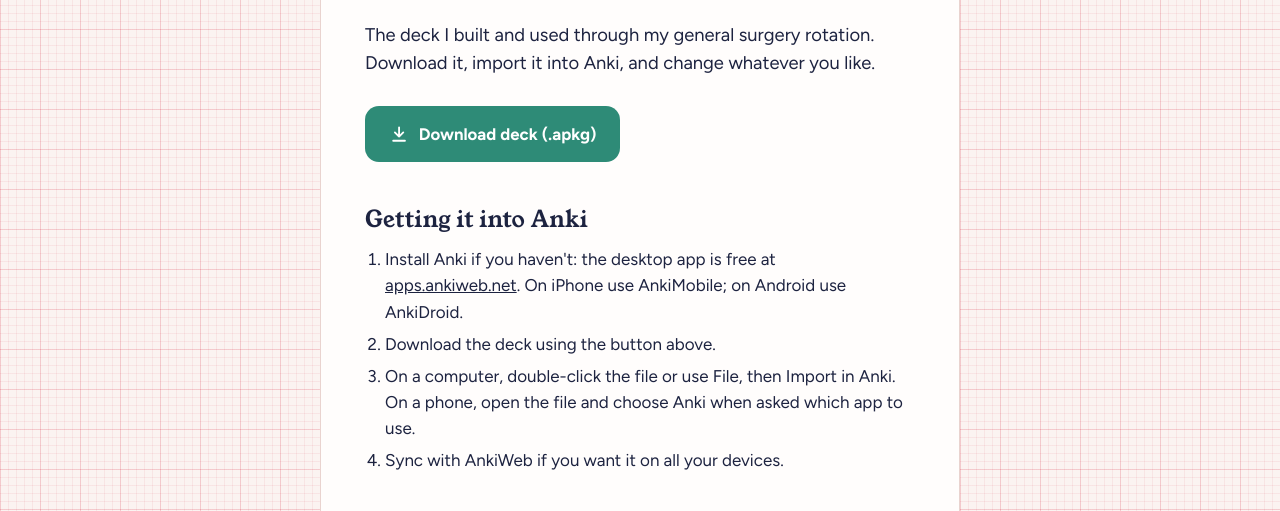
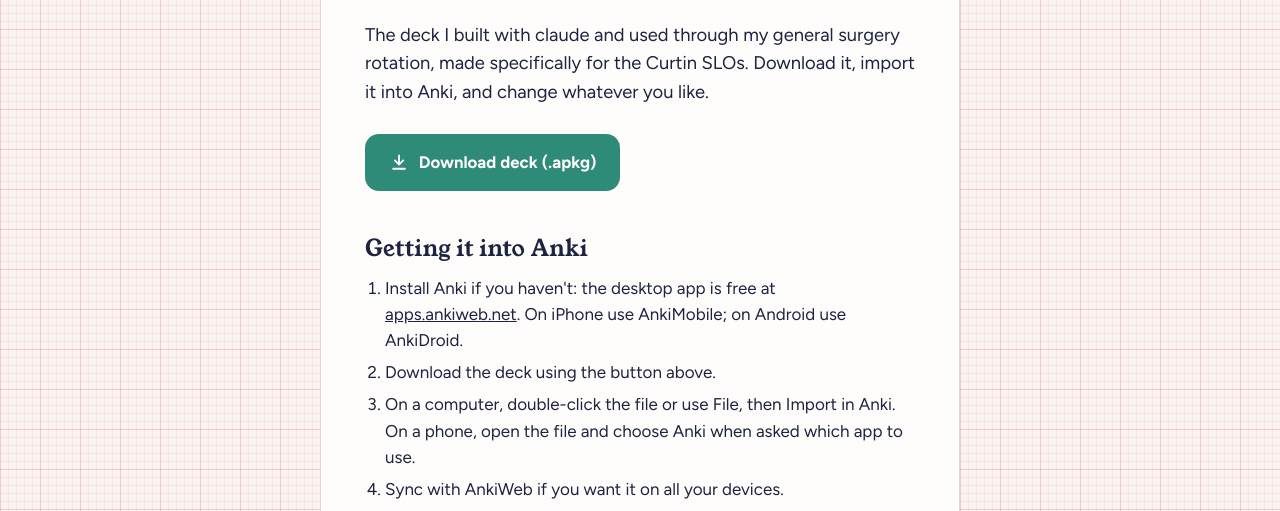
Before and after one commit to samuelsundararara1/sam-med, a plain HTML site: page gen-surg/index.html in a window 1280 px wide. Shown: the part 251-762 px from the top of the page. Drawn offline with Linux system fonts and the light colour scheme.

Commit message:
Update index.html

```diff
--- a/gen-surg/index.html
+++ b/gen-surg/index.html
@@ -39,7 +39,7 @@
     </div>
 
     <!-- Edit this to describe your deck in your own words -->
-    <p class="lede">The deck I built and used through my general surgery rotation. Download it, import it into Anki, and change whatever you like.</p>
+    <p class="lede">The deck I built with claude and used through my general surgery rotation, made specifically for the Curtin SLOs. Download it, import it into Anki, and change whatever you like.</p>
 
     <!-- Fill these in (or leave as "" to hide one) -->
     <dl class="facts" id="facts">
```
